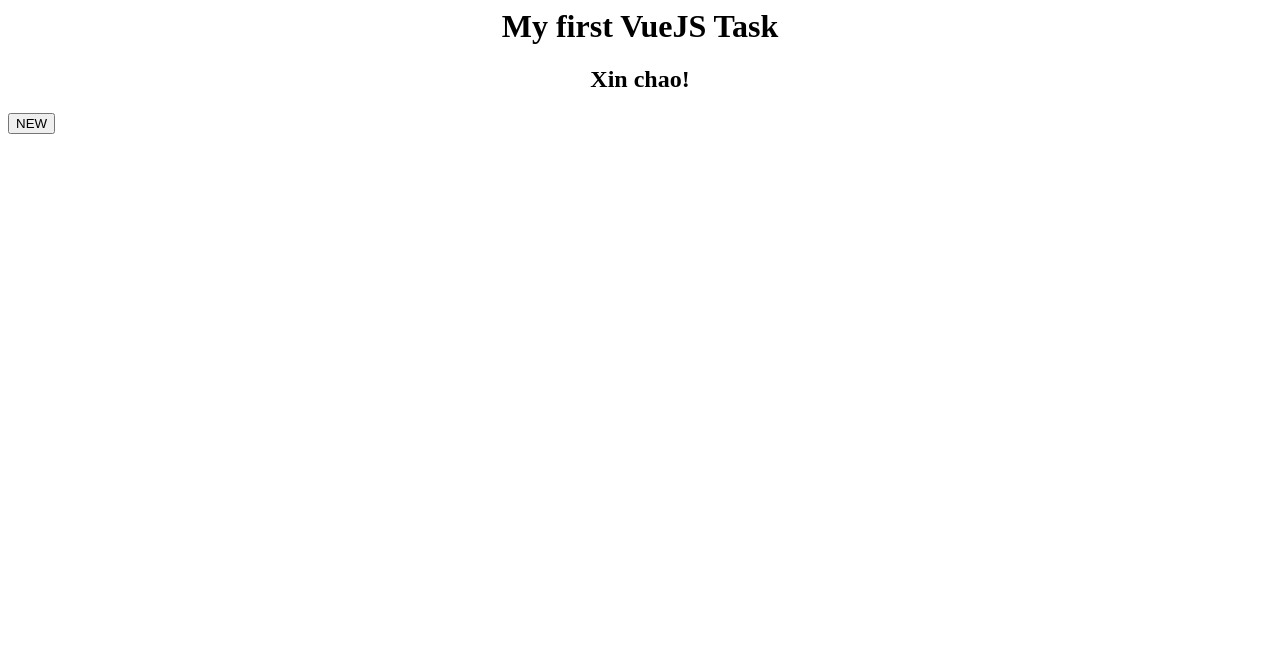
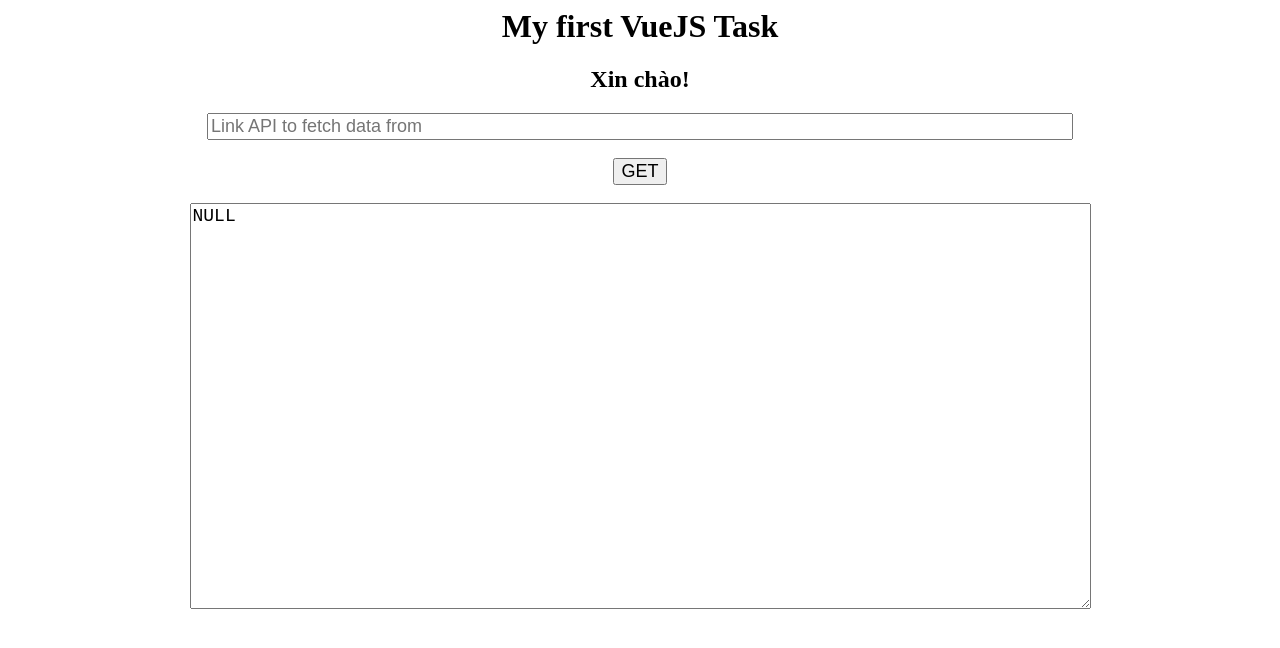
Before and after one commit to truongquanghung/FE_Vue.js, a plain HTML site: page Code/index.html in a window 1280 px wide. Drawn offline with Linux system fonts and the light colour scheme.

Commit message:
Update fetch data from API with input URL

```diff
--- a/Code/index.html
+++ b/Code/index.html
@@ -1,22 +1,80 @@
 <html>
+
 <head>
    <title>VueJs Introduction</title>
-      <script type = "text/javascript" src = "vue.js"></script>
+   <script type="text/javascript" src="vue.js"></script>
+   <script>
+
+   </script>
+   <script>
+      function get() {
+         var link = document.getElementById('input').value
+         // console.log(link)
+         fetch(link)
+            .then(response => response.json())
+            .then(data => {
+               // console.log(data)
+               vue_data.data = JSON.stringify(data, null, '  ')
+               // console.log(vue_data.data)
+            })
+            .catch((error) => {
+               console.error('Error:', error);
+            });
+      }
+   </script>
+   <style>
+      div {
+         text-align: center;
+      }
+
+      input {
+         font-size: 18px;
+      }
+
+      textarea {
+         font-size: 18px;
+      }
+   </style>
 </head>
+
 <body>
-      <div id = "intro" style = "text-align:center;">
+   <div id="intro">
       <h1>{{ message }}</h1>
       <h2> {{ hello }} </h2>
    </div>
-      <script type = "text/javascript">
+   <script type="text/javascript">
       var vue_det = new Vue({
          el: '#intro',
          data: {
             message: 'My first VueJS Task',
-               hello: 'Xin chao!'
+            hello: 'Xin chào!'
          }
       });
    </script>
-      <a href="vue.js"> <button>NEW</button></a>
+   <div>
+      <input type="text" id="input" size="80" placeholder="Link API to fetch data from">
+   </div>
+   <br>
+   <div>
+      <input type="button" onclick="get()" value="GET">
+   </div>
+   <br>
+   <div id="output">
+      <!-- <pre>
+         <code>
+            {{ data }}
+         </code>
+      </pre> -->
+      <textarea id="result" v-bind:value="data" rows="20" cols="80"></textarea>
+   </div>
+   <script>
+      var vue_data = new Vue({
+         el: '#output',
+         data: {
+            data: 'NULL'
+         }
+      });
+   </script>
 </body>
+
 </html>
```
Lines whose indentation alone changed are shown as unchanged.
